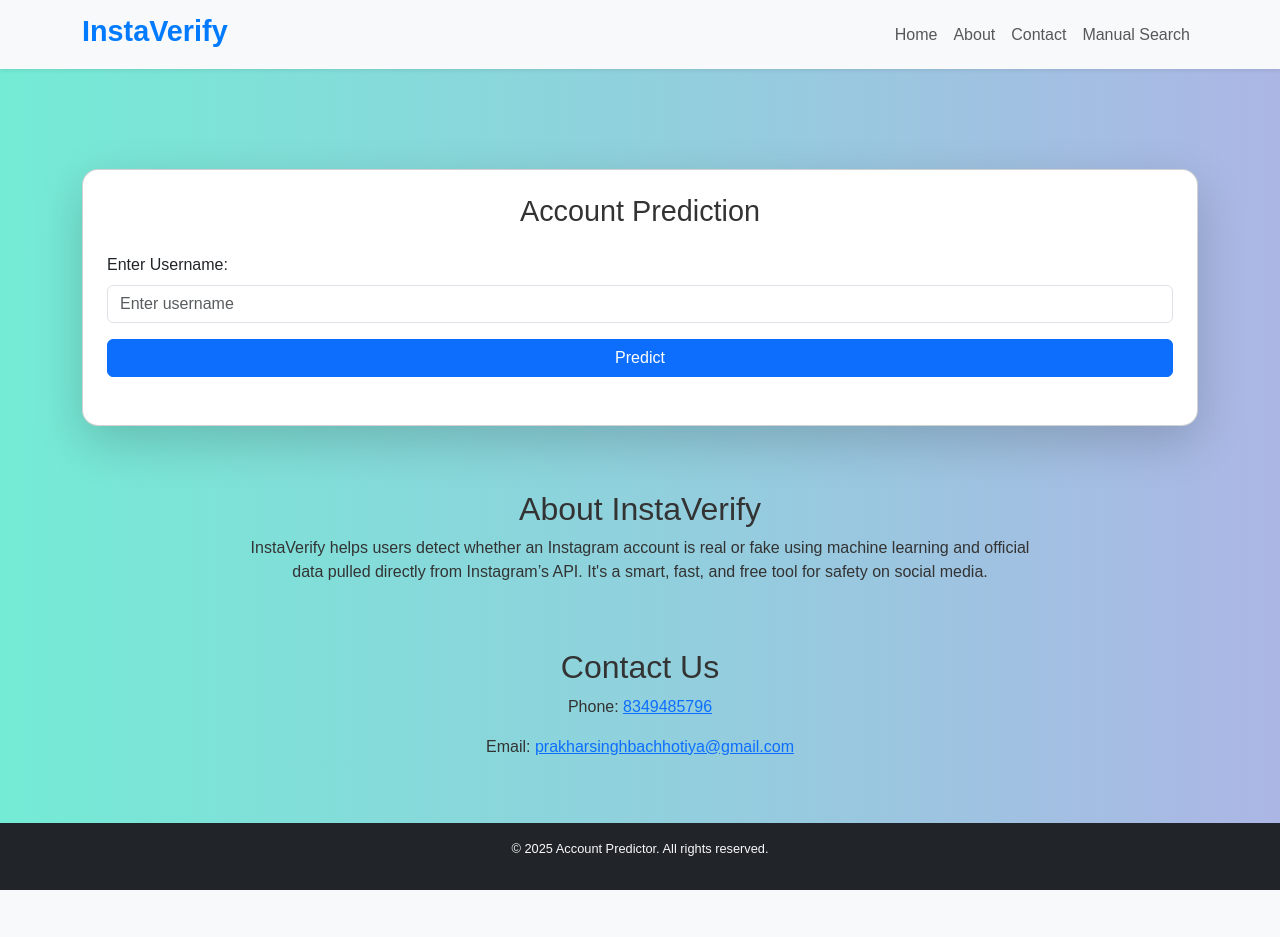
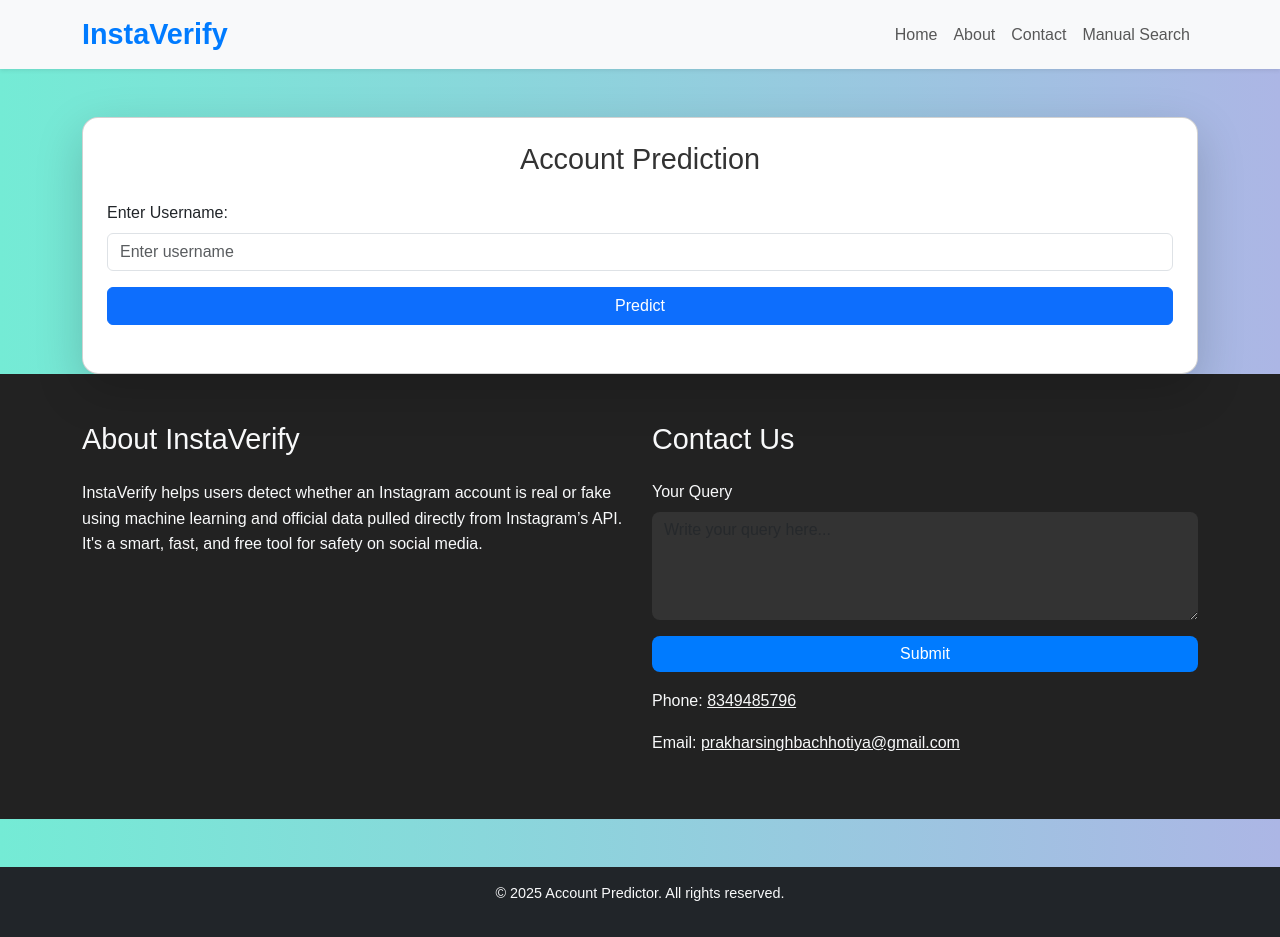
Before and after one commit to Prakhar-Singh-bachhotiya/Digital-Doppelganger-Detector, a Flask app: page / in a window 1280 px wide. Before the commit the page ends 890 px from the top, so only its background shows below. Run offline with Flask 3, Linux system fonts and the light colour scheme; parts of the project's set-up code (start-up, migrations or seed data) failed here and were passed over.

Commit message:
asthetics improved

```diff
--- a/app.py
+++ b/app.py
@@ -112,5 +112,36 @@
 
     except Exception as e:
         return jsonify({'error': f"An error occurred: {e}"}), 500
+
+    from flask import Flask, request, jsonify
+import smtplib
+
+@app.route('/send_query', methods=['POST'])
+def send_query():
+    try:
+        data = request.get_json()
+        query = data.get('query')
+
+        if not query:
+            return jsonify({'error': 'Query is required.'}), 400
+
+        # Send email (replace with your email credentials)
+        sender_email = "your_email@example.com"
+        sender_password = "your_password"
+        recipient_email = "support_team@example.com"
+
+        with smtplib.SMTP("smtp.gmail.com", 587) as server:
+            server.starttls()
+            server.login(sender_email, sender_password)
+            server.sendmail(
+                sender_email,
+                recipient_email,
+                f"Subject: New Query from InstaVerify\n\n{query}"
+            )
+
+        return jsonify({'message': 'Query sent successfully.'})
+
+    except Exception as e:
+        return jsonify({'error': str(e)}), 500
 if __name__ == '__main__':
     app.run(debug=True)
--- a/static/css/styles.css
+++ b/static/css/styles.css
@@ -28,6 +28,46 @@
     text-align: center;
 }
 
+/* About & Contact Section Styling */
+.about-contact-section {
+    background-color: #222;
+    color: white;
+    padding: 3rem 0;
+}
+
+.about-contact-section h2 {
+    font-size: 1.8rem;
+    margin-bottom: 1.5rem;
+}
+
+.about-contact-section p {
+    font-size: 1rem;
+    line-height: 1.6;
+}
+
+.about-contact-section .form-control {
+    background-color: #333;
+    color: white;
+    border: none;
+    border-radius: 0.5rem;
+}
+
+.about-contact-section .form-control:focus {
+    background-color: #444;
+    color: white;
+    box-shadow: none;
+}
+
+.about-contact-section .btn-primary {
+    background-color: #007bff;
+    border: none;
+    border-radius: 0.5rem;
+}
+
+.about-contact-section .btn-primary:hover {
+    background-color: #0056b3;
+}
+
 /* Footer Styling */
 footer {
     background: #222;
@@ -37,80 +77,3 @@
     margin-top: 3rem;
     font-size: 0.9rem;
 }
-
-/* Responsive Design */
-@media screen and (max-width: 768px) {
-    .card {
-        margin-top: 80px;
-        padding: 1.5rem;
-    }
-
-    footer {
-        font-size: 0.8rem;
-    }
-}
-    .card {
-        margin-top: 80px;
-        padding: 1.5rem;
-    }
-
-    footer {
-        font-size: 0.8rem;
-    }
-
-    body {
-        background: linear-gradient(to right, #74ebd5, #acb6e5);
-        min-height: 100vh;
-        margin: 0;
-        padding: 0;
-        font-family: 'Poppins', sans-serif;
-    }
-
-    nav {
-        background-color: #ffffff;
-        box-shadow: 0px 2px 10px rgba(0, 0, 0, 0.1);
-    }
-
-    .navbar-brand {
-        font-weight: bold;
-        font-size: 1.8rem;
-        animation: float 2s ease-in-out infinite;
-    }
-
-    @keyframes float {
-        0%, 100% {
-            transform: translateY(0);
-        }
-        50% {
-            transform: translateY(-5px);
-        }
-    }
-
-    .card {
-        padding: 2rem;
-        border-radius: 1rem;
-        box-shadow: 0px 8px 16px rgba(0,0,0,0.2);
-        margin-top: 100px;
-        background: white;
-    }
-
-    #result {
-        margin-top: 1rem;
-        font-weight: bold;
-        font-size: 1.2rem;
-    }
-
-    .about-section, .contact-section {
-        margin: 4rem auto;
-        max-width: 800px;
-        text-align: center;
-        color: #333;
-    }
-
-    footer {
-        background: #222;
-        color: white;
-        text-align: center;
-        padding: 1rem;
-        margin-top: 3rem;
-    }
--- a/templates/index.html
+++ b/templates/index.html
@@ -184,18 +184,33 @@
             <div id="result" class="mt-4"></div>
         </div>
     </div>
-    <section id="about" class="about-section">
+        <!-- About & Contact Section -->
+        <section id="about-contact" class="about-contact-section text-light py-5">
+            <div class="container">
+                <div class="row">
+                    <!-- About Section -->
+                    <div class="col-md-6">
                         <h2>About InstaVerify</h2>
                         <p>
                             InstaVerify helps users detect whether an Instagram account is real or fake using machine learning and official data pulled directly from Instagram’s API.
                             It's a smart, fast, and free tool for safety on social media.
                         </p>
-    </section>
-
-<section id="contact" class="contact-section">
+                    </div>
+                    <!-- Contact Section -->
+                    <div class="col-md-6">
                         <h2>Contact Us</h2>
-    <p>Phone: <a href="tel:+918349485796">8349485796</a></p>
-    <p>Email: <a href="mailto:prakharsinghbachhotiya@gmail.com">prakharsinghbachhotiya@gmail.com</a></p>
+                        <form id="contactForm" onsubmit="event.preventDefault(); sendQuery();">
+                            <div class="mb-3">
+                                <label for="query" class="form-label">Your Query</label>
+                                <textarea id="query" class="form-control" rows="4" placeholder="Write your query here..." required></textarea>
+                            </div>
+                            <button type="submit" class="btn btn-primary w-100">Submit</button>
+                        </form>
+                        <p class="mt-3">Phone: <a href="tel:+918349485796" class="text-light">8349485796</a></p>
+                        <p>Email: <a href="mailto:prakharsinghbachhotiya@gmail.com" class="text-light">prakharsinghbachhotiya@gmail.com</a></p>
+                    </div>
+                </div>
+            </div>
         </section>
 
     <footer class="text-center mt-5 py-3 bg-dark text-light">
```
Lines whose indentation alone changed are shown as unchanged.
